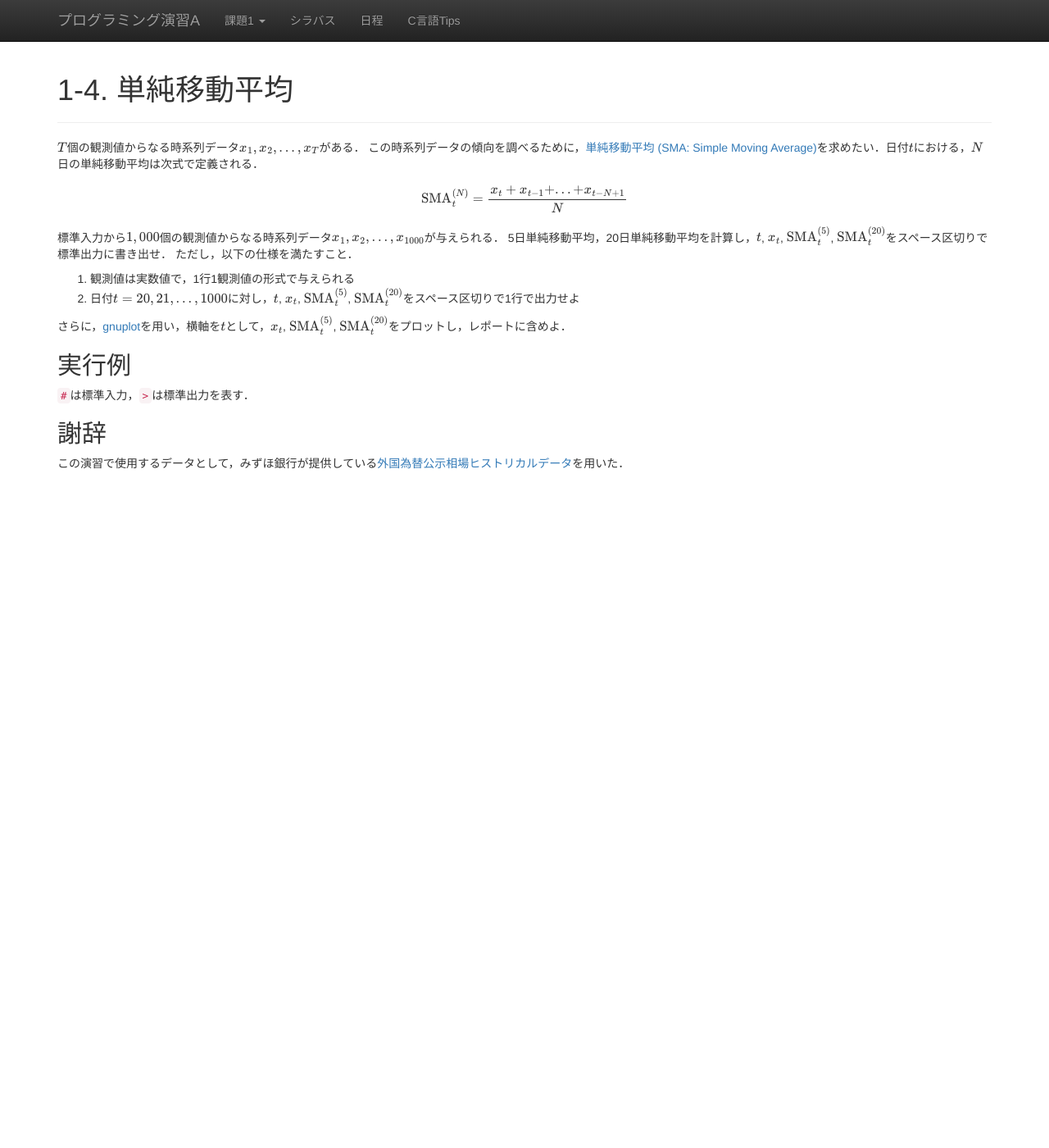
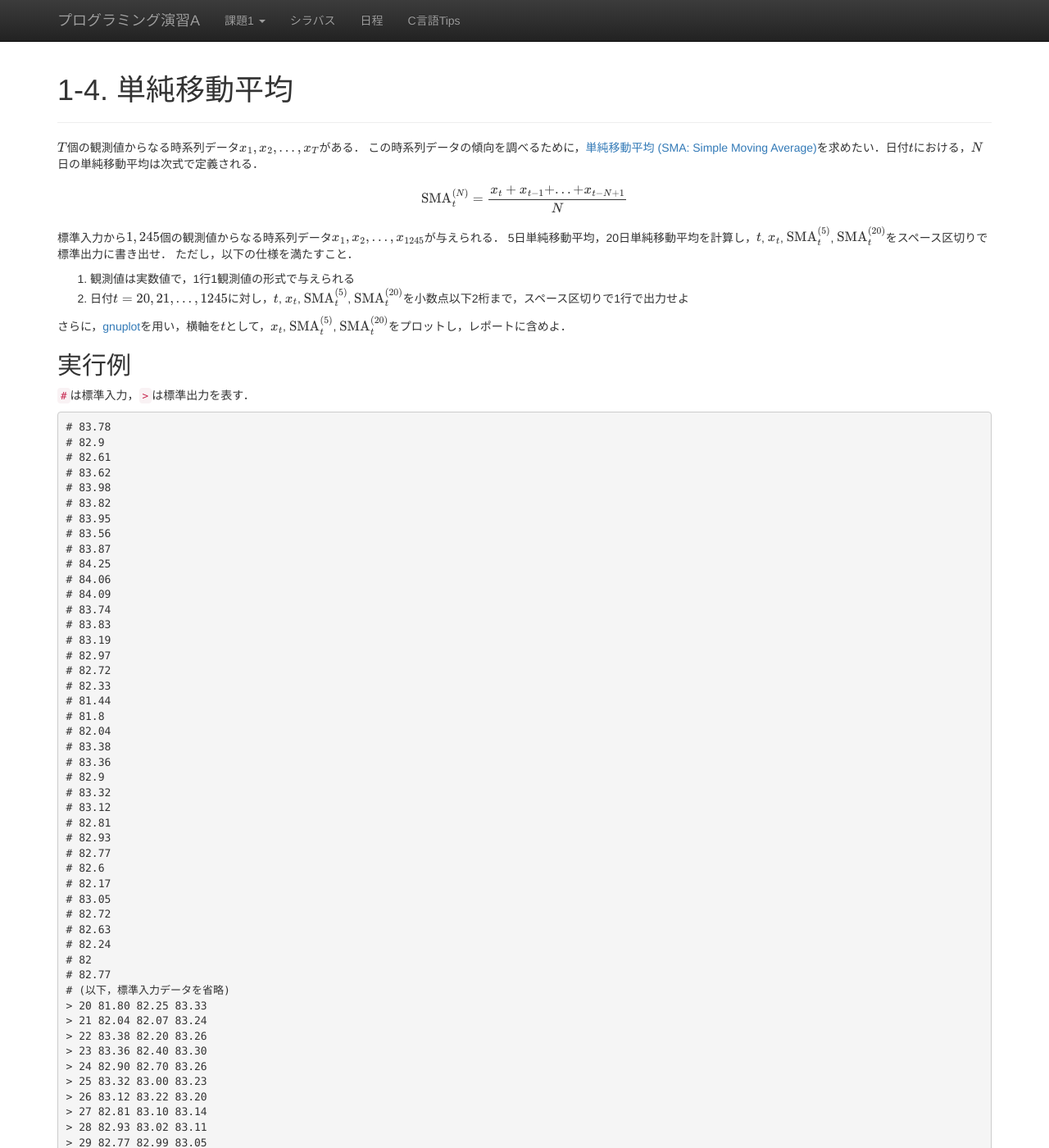
Before and after one commit to ecei-tohoku/ppa-public, a Jekyll site: the page built from kadai1/p14.md, in a window 1280 px wide and 1400 px high. Shown: the whole window at 82% size. Built offline with Jekyll 4.4.1, drawn with Linux system fonts in a browser that asks for light colours; nearby versions of some CDN libraries; formulas are drawn with MathJax 3; some of the changed text lies outside the part shown.

Commit message:
Updated Kadai 1-4.

````diff
--- a/kadai1/p14.md
+++ b/kadai1/p14.md
@@ -10,18 +10,97 @@ $$
 {\rm SMA}^{(N)}_t = \frac{x_t + x_{t-1} + ... + x_{t-N+1}}{N}
 $$
 
-標準入力から$1,000$個の観測値からなる時系列データ$x_1, x_2, ..., x_{1000}$が与えられる．
+標準入力から$1,245$個の観測値からなる時系列データ$x_1, x_2, ..., x_{1245}$が与えられる．
 5日単純移動平均，20日単純移動平均を計算し，$t$, $x_t$, ${\rm SMA}^{(5)}_t$, ${\rm SMA}^{(20)}_t$をスペース区切りで標準出力に書き出せ．
 ただし，以下の仕様を満たすこと．
 
 1. 観測値は実数値で，1行1観測値の形式で与えられる
-2. 日付$t=20, 21, ..., 1000$に対し，$t$, $x_t$, ${\rm SMA}^{(5)}_t$, ${\rm SMA}^{(20)}_t$をスペース区切りで1行で出力せよ
+2. 日付$t=20, 21, ..., 1245$に対し，$t$, $x_t$, ${\rm SMA}^{(5)}_t$, ${\rm SMA}^{(20)}_t$を小数点以下2桁まで，スペース区切りで1行で出力せよ
 
 さらに，[gnuplot](http://www.gnuplot.info/)を用い，横軸を$t$として，$x_t$, ${\rm SMA}^{(5)}_t$, ${\rm SMA}^{(20)}_t$をプロットし，レポートに含めよ．
 
 ## 実行例
 `#`は標準入力，`>`は標準出力を表す．
 
+```
+# 83.78
+# 82.9
+# 82.61
+# 83.62
+# 83.98
+# 83.82
+# 83.95
+# 83.56
+# 83.87
+# 84.25
+# 84.06
+# 84.09
+# 83.74
+# 83.83
+# 83.19
+# 82.97
+# 82.72
+# 82.33
+# 81.44
+# 81.8
+# 82.04
+# 83.38
+# 83.36
+# 82.9
+# 83.32
+# 83.12
+# 82.81
+# 82.93
+# 82.77
+# 82.6
+# 82.17
+# 83.05
+# 82.72
+# 82.63
+# 82.24
+# 82
+# 82.77
+# (以下，標準入力データを省略)
+> 20 81.80 82.25 83.33
+> 21 82.04 82.07 83.24
+> 22 83.38 82.20 83.26
+> 23 83.36 82.40 83.30
+> 24 82.90 82.70 83.26
+> 25 83.32 83.00 83.23
+> 26 83.12 83.22 83.20
+> 27 82.81 83.10 83.14
+> 28 82.93 83.02 83.11
+> 29 82.77 82.99 83.05
+> 30 82.60 82.85 82.97
+> 31 82.17 82.66 82.88
+> 32 83.05 82.70 82.82
+> 33 82.72 82.66 82.77
+> 34 82.63 82.63 82.71
+> 35 82.24 82.56 82.66
+> 36 82.00 82.53 82.62
+> 37 82.77 82.47 82.62
+> 38 82.11 82.35 82.61
+> 39 82.04 82.23 82.64
+> 40 81.47 82.08 82.62
+> 41 81.63 82.00 82.60
+> 42 81.67 81.78 82.52
+> 43 82.28 81.82 82.46
+> 44 82.31 81.87 82.43
+> 45 82.31 82.04 82.38
+> 46 82.49 82.21 82.35
+> 47 83.26 82.53 82.37
+> 48 83.32 82.74 82.39
+> 49 83.73 83.02 82.44
+> 50 83.63 83.29 82.49
+> 51 83.37 83.46 82.55
+> 52 83.10 83.43 82.55
+> 53 82.95 83.36 82.57
+> 54 82.87 83.18 82.58
+> 55 82.31 82.92 82.58
+> 56 81.94 82.63 82.58
+> （以下，標準出力のデータを省略）
+```
+
 ## 謝辞
 
 この演習で使用するデータとして，みずほ銀行が提供している[外国為替公示相場ヒストリカルデータ](http://www.mizuhobank.co.jp/rate/market/historical.html)を用いた．
````
